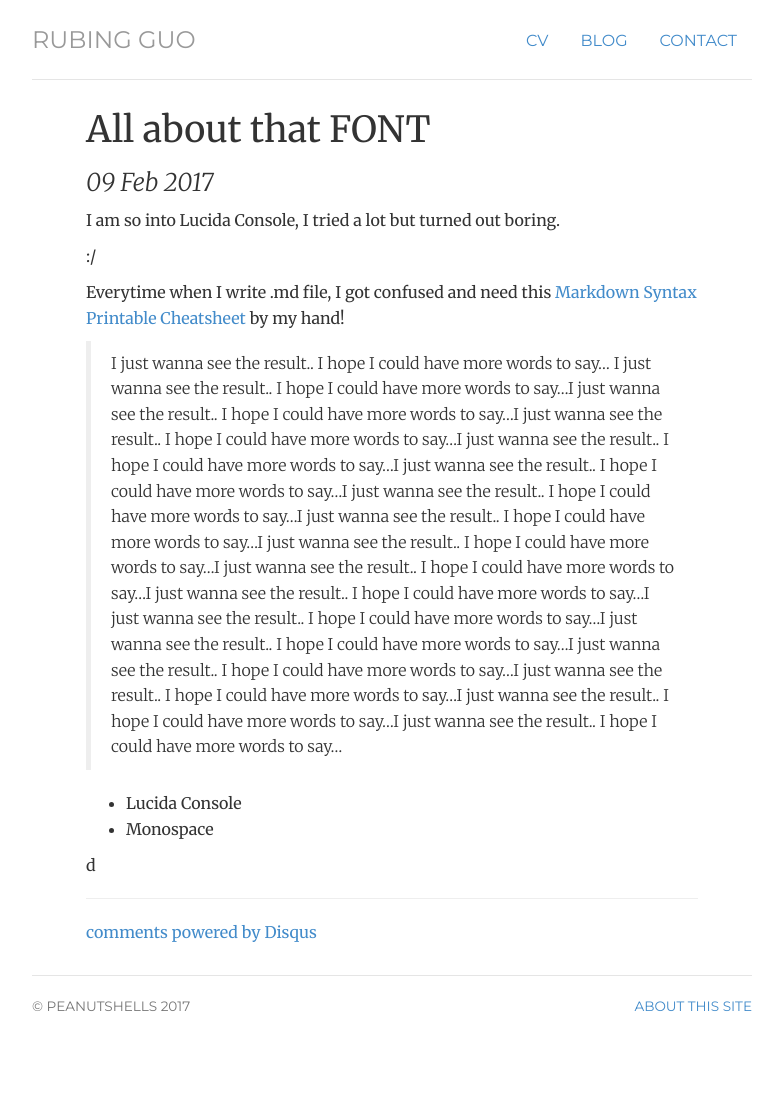
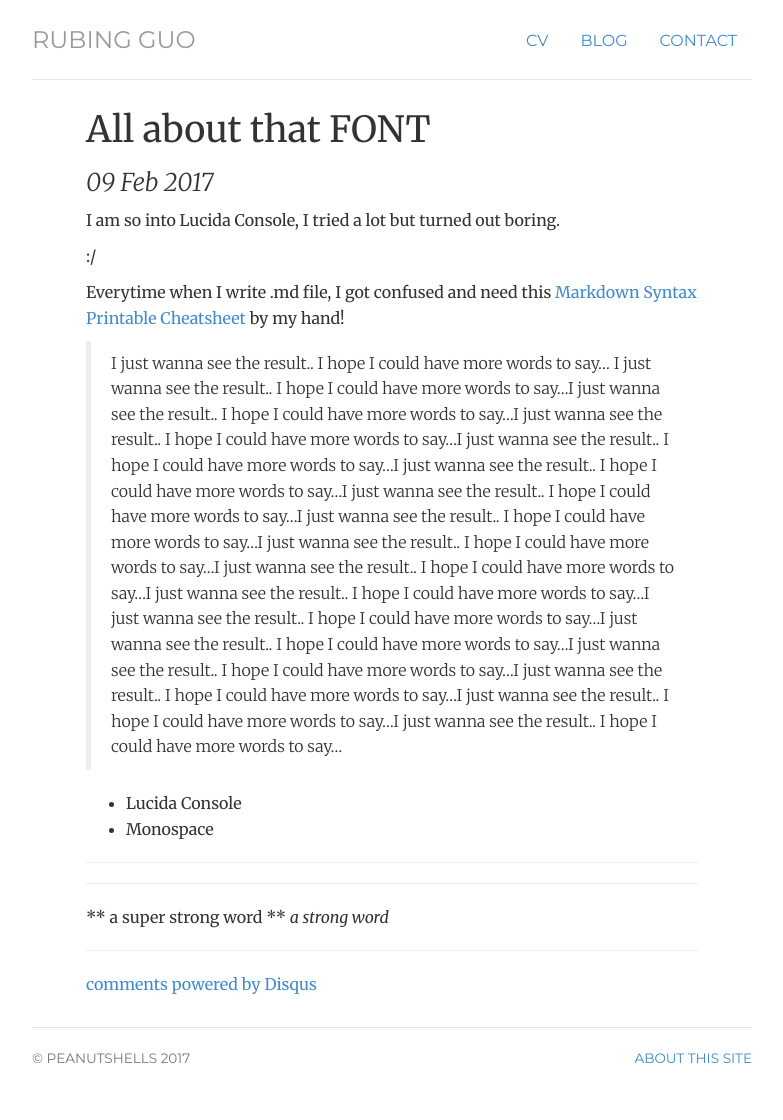
Before and after one commit to flower-joke/peanutshells.github.io, a Jekyll site: the page built from _posts/2017-02-09-all-about-that-font.md, in a window 1280 px wide. Shown: the whole page, without its empty margins (248-1031 px from the left). Built offline with Jekyll 4.4.1, drawn with Linux system fonts in a browser that asks for light colours; our own code applies the rules of GitHub Pages for plain Markdown files; comment, search, counter and statistics services are not loaded; before the commit the page ends 1068 px from its top, so only the background shows below that.

Commit message:
Update 2017-02-09-all-about-that-font.md

```diff
--- a/_posts/2017-02-09-all-about-that-font.md
+++ b/_posts/2017-02-09-all-about-that-font.md
@@ -15,4 +15,8 @@ Everytime when I write .md file, I got confused and need this [Markdown Syntax P
 * Lucida Console
 * Monospace
 
-d
+
+* * * * *
+*********
+** a super strong word **
+*a strong word*
```
